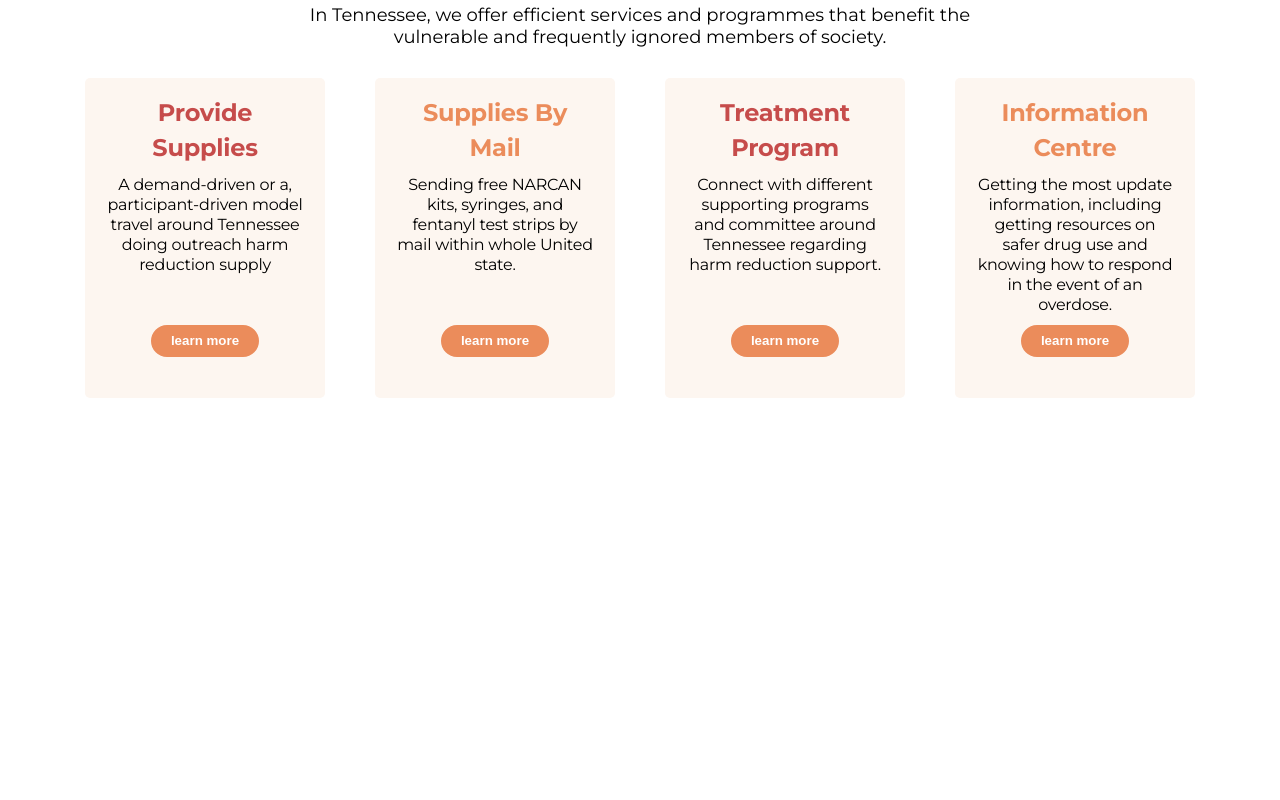
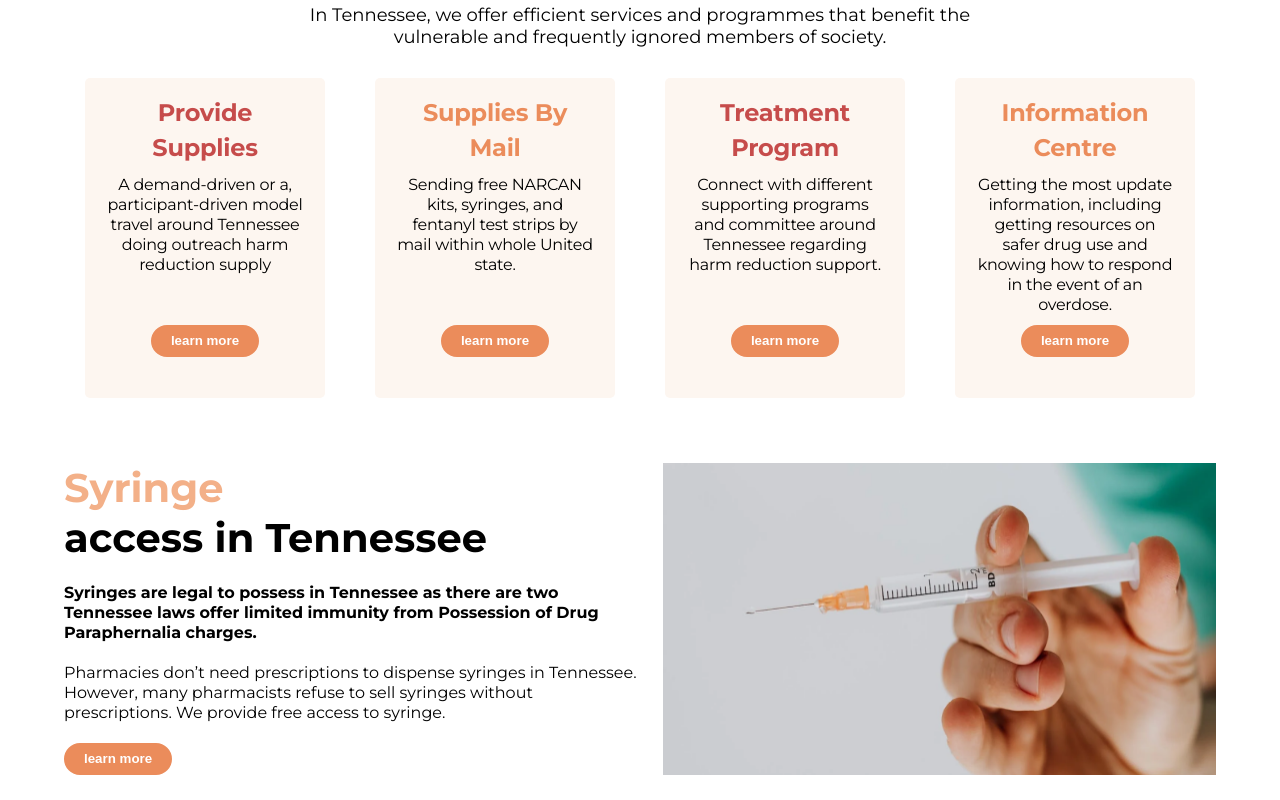
Before and after one commit to Katherine-KM/Tennessee-Harm-Reduction, a Next.js app: page /whatisharmreduction in a window 1280 px wide. Shown: the part 552-1352 px from the top of the page. Before the commit the page ends 990 px from the top, so only its background shows below. Built offline with nearby package versions, Linux system fonts and the light colour scheme.

Commit message:
create the syringe access component using reusable access component and import it into WHR page

```diff
--- a/src/pages/whatisharmreduction.js
+++ b/src/pages/whatisharmreduction.js
@@ -1,6 +1,7 @@
 import Head from "next/head";
 import HeroComponent from "@/components/HeroComponent/HeroComponent";
 import HowWeHelp from "@/components/HowWeHelp/HowWeHelp";
+import AccessAndTreatmentComponent from "@/components/AccessAndTreatmentComponent/AccessAndTreatmentComponent";
 
 export default function whatisharmreduction() {
     return (
@@ -24,6 +25,14 @@ export default function whatisharmreduction() {
             imgWidth="729"
           />
           <HowWeHelp />
+
+          <AccessAndTreatmentComponent
+            coloredTitleText = "Syringe"
+            titleText ="access in Tennessee"
+            styledPText = "Syringes are legal to possess in Tennessee as there are two Tennessee laws offer limited immunity from Possession of Drug Paraphernalia charges."
+            pText = "Pharmacies don’t need prescriptions to dispense syringes in Tennessee. However, many pharmacists refuse to sell syringes without prescriptions. We provide free access to syringe."
+            imageDetails = {{URL: '/syringe-whr.png', alt: 'Syringe'}}
+          />
         </main>
       </>
     );
```
Also changed, not shown: public/syringe-whr.png (added).
